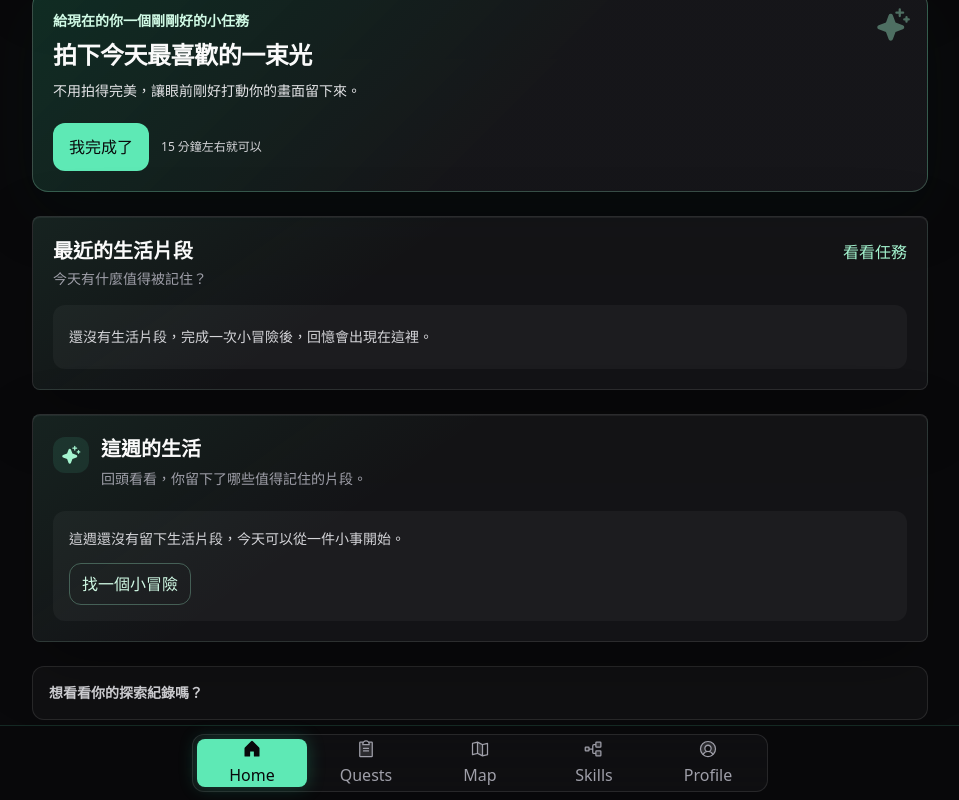
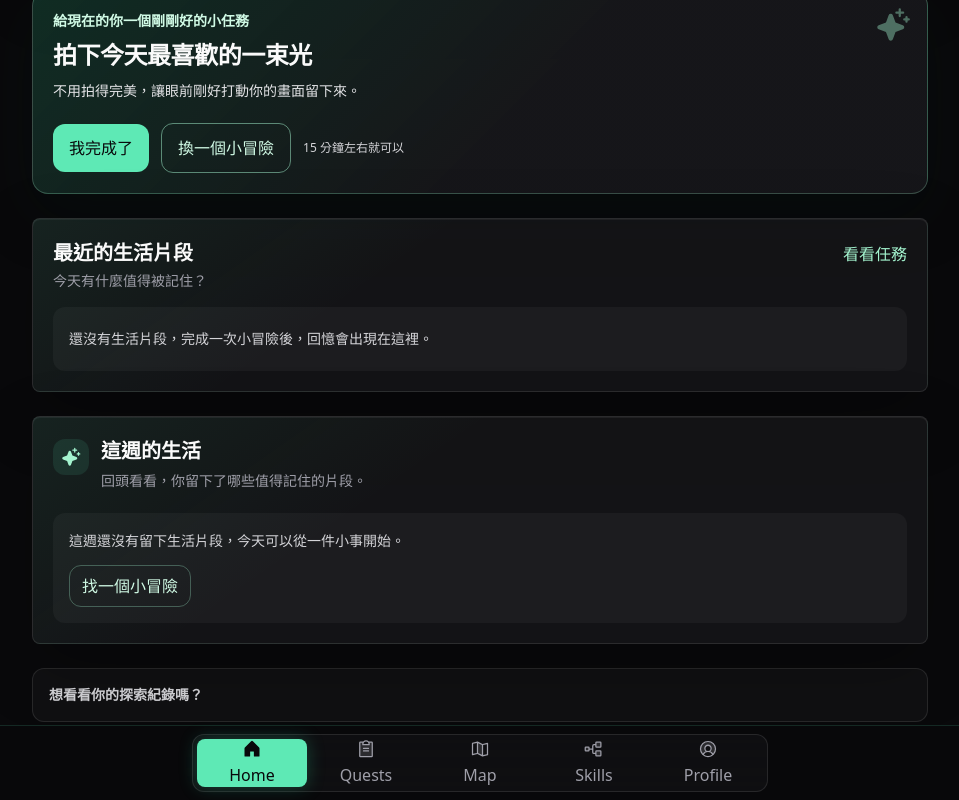
Before and after one commit to 0hankhank0/life-quest-map, a Next.js app: page / in a window 1280 px wide. Both pictures are taken after typing "Sample" into the empty fields and a click on the button "進入任務地圖". Shown: the part 480-1280 px from the top of the page, without its empty margins (160-1119 px from the left). Built offline with nearby package versions, Linux system fonts and the light colour scheme.

Commit message:
Update HomePanel.tsx

```diff
--- a/src/components/life-quest/HomePanel.tsx
+++ b/src/components/life-quest/HomePanel.tsx
@@ -39,23 +39,29 @@ export function HomePanel({ onNavigate }: { onNavigate: (tab: AppTab) => void })
   const { state, completeMicroAdventure } = useLifeQuest();
   const [mood, setMood] = useState<Mood>("bored");
   const [time, setTime] = useState<AvailableTime>("15");
+  const [recommendationIndex, setRecommendationIndex] = useState(0);
   const [isMomentFormOpen, setIsMomentFormOpen] = useState(false);
   const [savedAdventureId, setSavedAdventureId] = useState<string | null>(null);
   const profile = state.profile;
 
-  const recommendation = useMemo(
-    () =>
-      microAdventures.reduce((best, adventure) => {
-        const score =
-          (adventure.moods.includes(mood) ? 2 : 0) +
-          (adventure.times.includes(time) ? 1 : 0);
-        const bestScore =
-          (best.moods.includes(mood) ? 2 : 0) + (best.times.includes(time) ? 1 : 0);
+  const recommendationCandidates = useMemo(() => {
+    const exactMatches = microAdventures.filter(
+      (adventure) => adventure.moods.includes(mood) && adventure.times.includes(time)
+    );
 
-        return score > bestScore ? adventure : best;
-      }, microAdventures[0]),
-    [mood, time]
-  );
+    if (exactMatches.length > 1) return exactMatches;
+
+    const partialMatches = microAdventures.filter(
+      (adventure) =>
+        !exactMatches.some((match) => match.id === adventure.id) &&
+        (adventure.moods.includes(mood) || adventure.times.includes(time))
+    );
+
+    return [...exactMatches, ...partialMatches];
+  }, [mood, time]);
+  const recommendation =
+    recommendationCandidates[recommendationIndex % recommendationCandidates.length] ??
+    microAdventures[0];
 
   if (!profile) return null;
 
@@ -63,7 +69,24 @@ export function HomePanel({ onNavigate }: { onNavigate: (tab: AppTab) => void })
     .slice()
     .sort((a, b) => b.completedAt.localeCompare(a.completedAt))
     .slice(0, 3);
-  const completedToday = state.quests.filter((quest) => isToday(quest.completedAt)).length;
+  const momentsToday = state.lifeMoments.filter((moment) => isToday(moment.completedAt)).length;
+
+  function updateMood(nextMood: Mood) {
+    setMood(nextMood);
+    setRecommendationIndex(0);
+  }
+
+  function updateTime(nextTime: AvailableTime) {
+    setTime(nextTime);
+    setRecommendationIndex(0);
+  }
+
+  function showAnotherAdventure() {
+    if (recommendationCandidates.length < 2) return;
+
+    setRecommendationIndex((index) => (index + 1) % recommendationCandidates.length);
+    setIsMomentFormOpen(false);
+  }
 
   function saveAdventure(note: string, mood: keyof typeof lifeMomentMoodLabels) {
     if (!recommendation || savedAdventureId === recommendation.id) return;
@@ -86,7 +109,7 @@ export function HomePanel({ onNavigate }: { onNavigate: (tab: AppTab) => void })
         <h2 id="check-in-heading" className="text-lg font-bold text-zinc-50">現在的你，感覺怎麼樣？</h2>
         <div className="mt-3 flex flex-wrap gap-2">
           {moods.map((option) => (
-            <button key={option.value} type="button" onClick={() => setMood(option.value)} className={`rounded-full border px-3 py-2 text-sm font-medium transition active:scale-[0.98] ${mood === option.value ? "border-emerald-200 bg-emerald-300 text-zinc-950" : "border-white/10 bg-white/[0.03] text-zinc-200 hover:border-emerald-200/50 hover:bg-emerald-300/10"}`}>
+            <button key={option.value} type="button" onClick={() => updateMood(option.value)} className={`rounded-full border px-3 py-2 text-sm font-medium transition active:scale-[0.98] ${mood === option.value ? "border-emerald-200 bg-emerald-300 text-zinc-950" : "border-white/10 bg-white/[0.03] text-zinc-200 hover:border-emerald-200/50 hover:bg-emerald-300/10"}`}>
               {option.label}
             </button>
           ))}
@@ -94,7 +117,7 @@ export function HomePanel({ onNavigate }: { onNavigate: (tab: AppTab) => void })
         <div className="mt-5 flex items-center gap-2 text-sm font-bold text-zinc-50"><Clock className="size-5 text-emerald-200" weight="duotone" />你現在有多少時間？</div>
         <div className="mt-3 grid grid-cols-2 gap-2 sm:grid-cols-4">
           {times.map((option) => (
-            <button key={option.value} type="button" onClick={() => setTime(option.value)} className={`rounded-xl border px-3 py-3 text-sm font-medium transition active:scale-[0.98] ${time === option.value ? "border-emerald-200 bg-emerald-300 text-zinc-950" : "border-white/10 bg-zinc-950/40 text-zinc-200 hover:border-emerald-200/50 hover:bg-emerald-300/10"}`}>
+            <button key={option.value} type="button" onClick={() => updateTime(option.value)} className={`rounded-xl border px-3 py-3 text-sm font-medium transition active:scale-[0.98] ${time === option.value ? "border-emerald-200 bg-emerald-300 text-zinc-950" : "border-white/10 bg-zinc-950/40 text-zinc-200 hover:border-emerald-200/50 hover:bg-emerald-300/10"}`}>
               {option.label}
             </button>
           ))}
@@ -109,6 +132,9 @@ export function HomePanel({ onNavigate }: { onNavigate: (tab: AppTab) => void })
         <div className="mt-5 flex flex-wrap items-center gap-3">
           <button type="button" onClick={() => setIsMomentFormOpen(true)} disabled={savedAdventureId === recommendation.id} className="rounded-xl bg-emerald-300 px-4 py-3 text-sm font-bold text-zinc-950 transition hover:bg-emerald-200 active:scale-[0.98] disabled:cursor-default disabled:bg-emerald-100">
             {savedAdventureId === recommendation.id ? "你為今天留下了一個不一樣的片段" : "我完成了"}
+          </button>
+          <button type="button" onClick={showAnotherAdventure} disabled={recommendationCandidates.length < 2} className="rounded-xl border border-emerald-200/50 px-4 py-3 text-sm font-bold text-emerald-100 transition hover:border-emerald-200 hover:bg-emerald-300/10 active:scale-[0.98] disabled:cursor-default disabled:opacity-50">
+            換一個小冒險
           </button>
           <span className="text-xs text-zinc-300">{time === "60" ? "慢慢來也很好" : `${time} 分鐘左右就可以`}</span>
         </div>
@@ -129,7 +155,7 @@ export function HomePanel({ onNavigate }: { onNavigate: (tab: AppTab) => void })
 
       <details className="group rounded-xl border border-white/10 bg-zinc-900/50 p-4">
         <summary className="cursor-pointer list-none text-sm font-bold text-zinc-300">想看看你的探索紀錄嗎？</summary>
-        <div className="mt-4 grid gap-3 border-t border-white/10 pt-4 sm:grid-cols-[1fr_auto] sm:items-center"><div><p className="text-sm text-zinc-300">今天留下了 {completedToday} 個片段</p><p className="mt-1 text-xs text-zinc-500">等級、EXP 和技能會繼續陪你記錄每一次嘗試。</p><ExpBar exp={profile.exp} /></div><div className="flex items-center gap-3 text-sm text-emerald-100"><Lightning className="size-5" weight="fill" />{profile.exp} EXP <button type="button" onClick={() => onNavigate("skills")} className="rounded-lg border border-emerald-300/25 px-3 py-2 text-xs font-bold hover:bg-emerald-300/10">技能：{categoryLabels[profile.focus]}</button></div></div>
+        <div className="mt-4 grid gap-3 border-t border-white/10 pt-4 sm:grid-cols-[1fr_auto] sm:items-center"><div><p className="text-sm text-zinc-300">今天留下了 {momentsToday} 個片段</p><p className="mt-1 text-xs text-zinc-500">等級、EXP 和技能會繼續陪你記錄每一次嘗試。</p><ExpBar exp={profile.exp} /></div><div className="flex items-center gap-3 text-sm text-emerald-100"><Lightning className="size-5" weight="fill" />{profile.exp} EXP <button type="button" onClick={() => onNavigate("skills")} className="rounded-lg border border-emerald-300/25 px-3 py-2 text-xs font-bold hover:bg-emerald-300/10">技能：{categoryLabels[profile.focus]}</button></div></div>
       </details>
       {isMomentFormOpen ? <LifeMomentForm adventureName={recommendation.title} onSave={saveAdventure} onClose={() => setIsMomentFormOpen(false)} /> : null}
     </div>
```
